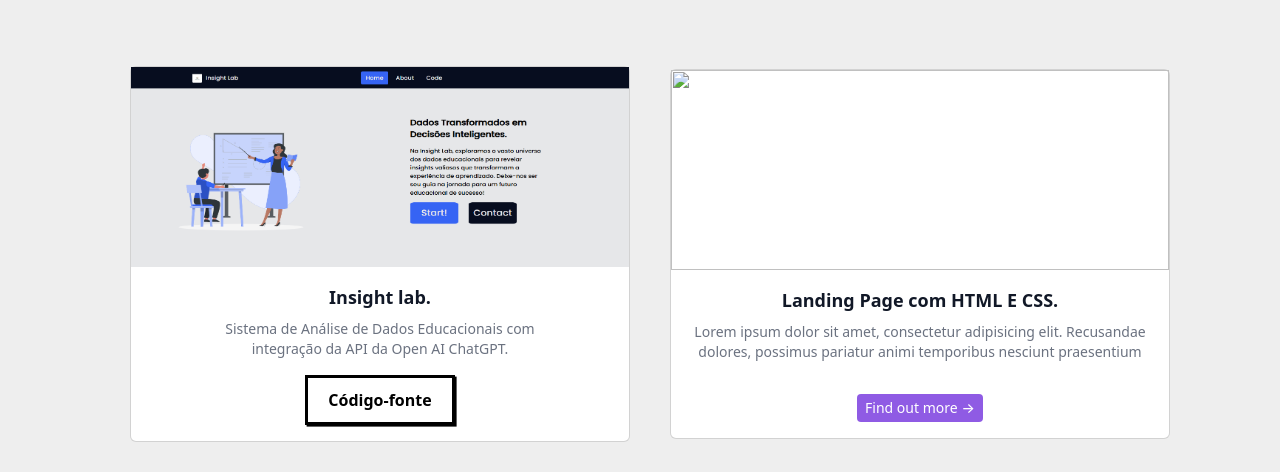
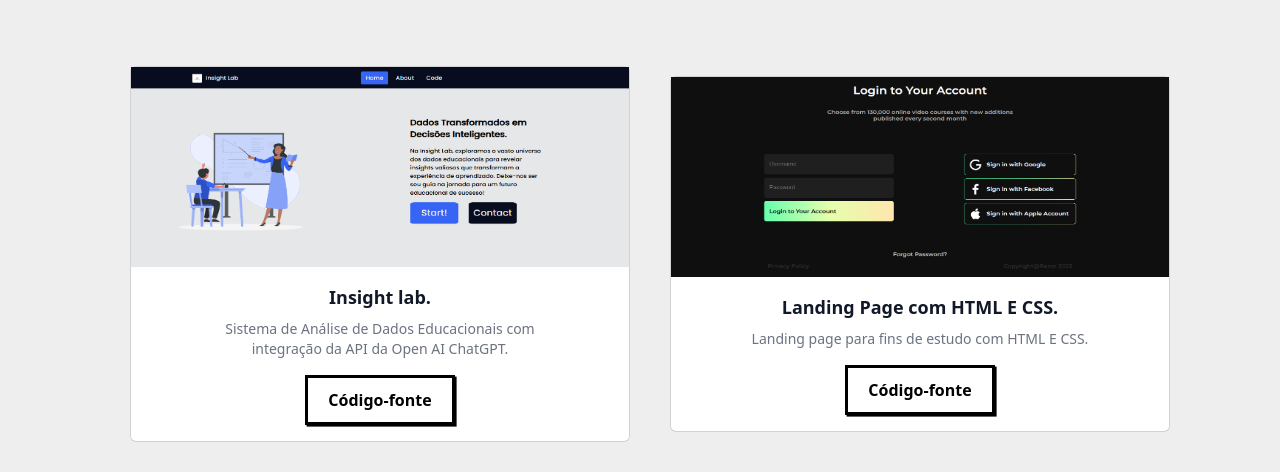
Before and after one commit to Peumariano/Portfolio, a plain HTML site: page index.html in a window 1280 px wide. Shown: the part 1594-2066 px from the top of the page. Drawn offline with nearby package versions, Linux system fonts and the light colour scheme; a web font is replaced by a local one.

Commit message:
Update index.html

```diff
--- a/index.html
+++ b/index.html
@@ -148,7 +148,7 @@
          <a href="https://peumariano.github.io/landingpage/" target="_blank">
           <div class="card">
             <div class="image">
-              <img src="./assets/imagens/Captura de tela 2025-03-10 222708.png" width="100%" height="100%" alt="">
+              <img src="./assets/imagens/landing-page.png" width="100%" height="100%" alt="">
             </div>
              <div class="content">
                <a href="https://peumariano.github.io/landingpage/" target="_blank">
@@ -158,16 +158,11 @@
                </a>
 
                <p class="desc">
-                 Lorem ipsum dolor sit amet, consectetur adipisicing elit. Recusandae
-                 dolores, possimus pariatur animi temporibus nesciunt praesentium
+                 Landing page para fins de estudo com HTML E CSS.
                </p>
 
-               <a class="action" href="#">
-                 Find out more
-                 <span aria-hidden="true">
-                   →
-                 </span>
-               </a>
+               <a href="https://github.com/Peumariano/landingpage" target="_blank"><button id="github-button">Código-fonte</button></a>
+
              </div>
            </div>
          </a>
```
